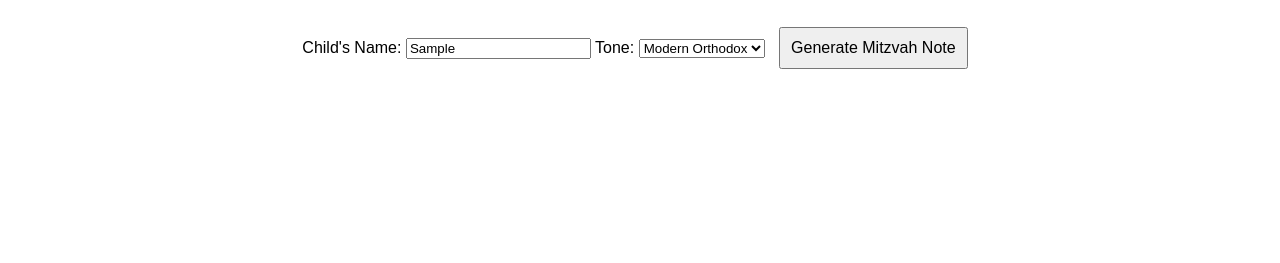
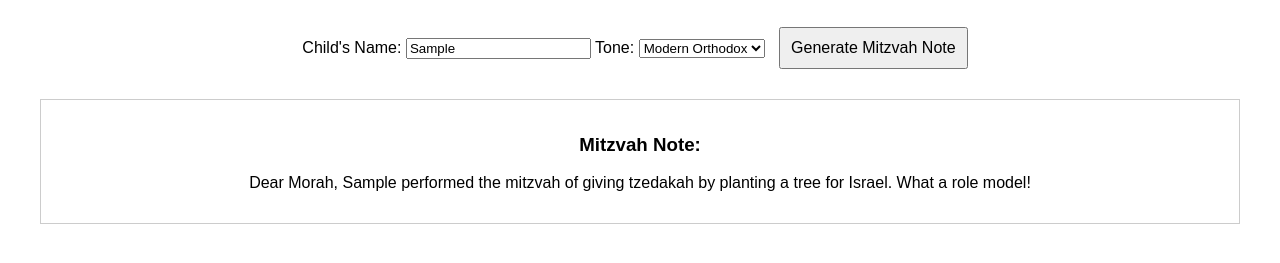
Before and after one commit to gy613/mitzvah-notes, a plain HTML site: page index.html in a window 1280 px wide. Both pictures are taken after typing "Sample" into the empty fields and a click on the button "Generate Mitzvah Note". Shown: the part 71-334 px from the top of the page. Drawn offline with Linux system fonts and the light colour scheme.

Commit message:
Update index.html

```diff
--- a/index.html
+++ b/index.html
@@ -25,16 +25,12 @@
         <option value="Victorian Era">Victorian Era</option>
     </select>
 
-    <button onclick="generateNote(// Increase and update the mitzvah counter
-mitzvahCount++;
-document.getElementById("note-count").textContent = mitzvahCount;
-)">Generate Mitzvah Note</button>
+    <button onclick="generateNote()">Generate Mitzvah Note</button>
 
-    <div id="mitzvah-note"><div id="counter">Mitzvah Notes Generated: <span id="note-count">0</span></div>
-</div>
+    <div id="mitzvah-note"></div>
 
     <script>
-        document.addEventListener("DOMContentLoaded", function (let mitzvahCount = 0;) {
+        document.addEventListener("DOMContentLoaded", function () {
             function getRandomItem(arr) {
                 return arr[Math.floor(Math.random() * arr.length)];
             }
@@ -89,45 +85,45 @@ document.getElementById("note-count").textContent = mitzvahCount;
                 },
 
                 "Yeshivish": {
-                    "Limud Toirah": [
-                        "finished Shas twice over Shabbos, with Acharoinim",
-                        "reviewing the entire Parsha with Rashi, Onkelos, Meforshim, v’chulu..."
+                    "Learning Torah": [
+                        "finished Shas twice over Shabbos, with Acharonim",
+                        "reviewed the entire Parsha with Rashi, Onkelos, Meforshim, v’chulu... twice"
                     ],
                     "Davening": [
-                        "shuckling so hard during Shemonah Esrei they threw out their back",
-                        "yelling out YAALEH VEYAVO the loudest even though it wasn't Rosh Chodesh",
-                        "having so much kavanah they got a migraine",
-                        "being the last one to finish Shemoinah Esrei in the entire shul"
+                        "shuckled so hard during Shemonah Esrei their hat flew off daled tefachim",
+                        "yelled out YAALEH VEYAVO the loudest even though it wasn't Rosh Chodesh",
+                        "had so much kavanah they got a migraine",
+                        "were the last one to finish Shemonah Esrei in the entire shul"
                     ],
                     "Not Lending Money with Ribis": [
-                        "lending their friend a dollar and didn’t charge interest… even though they wanted to",
-                        "loaning their sibling a toy without requiring collateral",
-                        "not ask for payment when lending a pen, despite knowing they'd never get it back"
+                        "lent their friend a dollar and didn’t charge interest… even though they wanted to",
+                        "loaned their sibling a toy without requiring collateral",
+                        "didn’t ask for payment when lending a pen, despite knowing they'd never get it back"
                     ]
                 },
 
                 "Neturei Karta": {
                     "Shiluach HaKan": [
-                        "sending away a mother pigeon and yelled TZIYOINI at it"
+                        "sent away a mother pigeon and yelled TZIYOINI at it"
                     ],
                     "Bal Tashchis": [
-                        "only using one match to burn an entire Israeli flag",
-                        "using both sides of their anti-Israel poster at the pro-Hamas rally"
+                        "only used one match to burn an entire Israeli flag",
+                        "used both sides of their anti-Israel poster at the pro-Hamas rally"
                     ],
                     "Hashavas Aveidah": [
-                        "returning a keffiyeh they found on the street",
-                        "yelling FREE PALESTINE like it was a lost metziah",
-                        "offering to return the West Bank to a man on the street"
+                        "returned a keffiyeh they found on the street",
+                        "yelled FREE PALESTINE",
+                        "offered to return the West Bank to a man on the street"
                     ],
                     "Tznius": [
-                        "burning their sibling’s sneakers for having blue and white shoelaces",
-                        "looking away from a Tziyoini (Reshaim Arurim) like they were the plague"
+                        "burned their sibling’s sneakers for having blue and white shoelaces",
+                        "looked away from a Tziyoini (Reshaim Arurim) like they were the plague"
                     ],
                     "Shabbos": [
-                        "walking over 3 miles to get to an Israel protest on the other side of town",
-                        "yelling GEVALT for over 6 hours at Tziyoinim on the street over Shabbos",
-                        "going to a special shiur by Peter Beinart",
-                        "refusing to drink grape juice that was made in the Zionist-led Medinah"
+                        "walked over 3 miles to get to an Israel protest on the other side of town",
+                        "yelled GEVALT for over 6 hours at Tziyoinim on the street",
+                        "went to a shiur by Peter Beinart",
+                        "refused to drink grape juice that was made in the Zionist-led Medinah of Palestine"
                     ]
                 }
             };
@@ -143,7 +139,7 @@ document.getElementById("note-count").textContent = mitzvahCount;
                     "Dear Morah, {child} was mekayem {mitzvah} by {action} with great zerizus today. It was mamesh gevaldig"
                 ],
                 "Neturei Karta": [
-                    "Dear Morah, {child} did the mitzvah of {mitzvah} by {action}. We are so proud. Free Palestine!"
+                    "Dear Morah, {child} did the mitzvah of {mitzvah} by {action}! Free Palestine!"
                 ],
                 "Victorian Era": [
                     "Dearest Morah, it has been a fortnight since we last corresponded. Young {child} didst today fulfill the sacred mitzvah of {mitzvah} by {action}. Their conduct was most exemplary."
```
